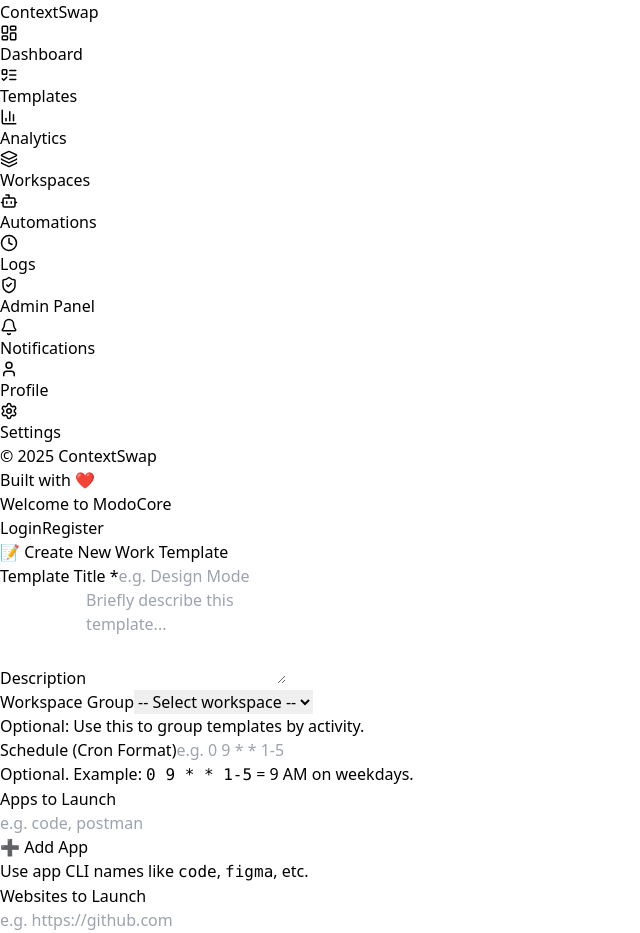
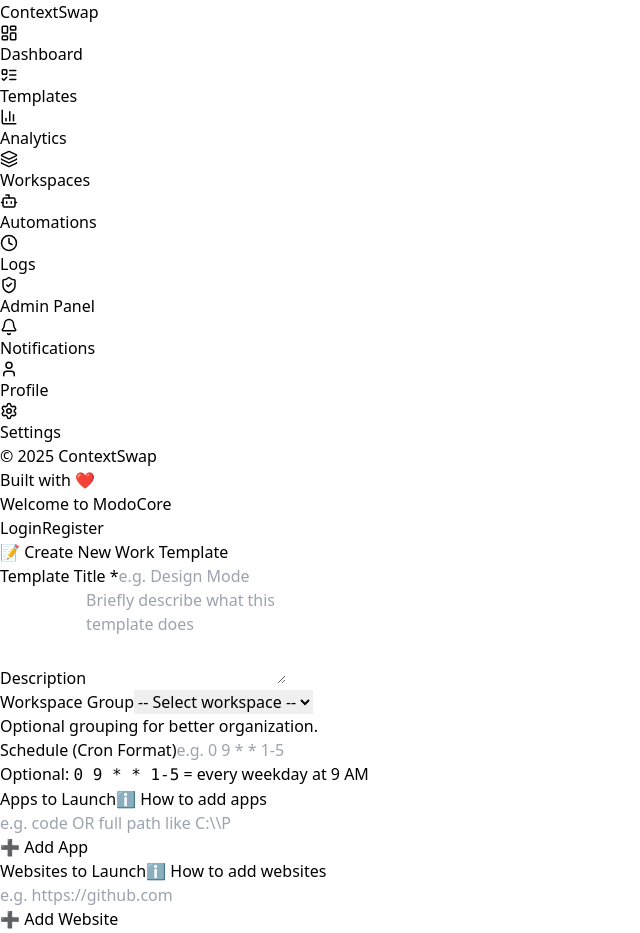
Before and after one commit to JaYRaNa213/ModoCore_Desktop_APP, a React (Vite) app in the folder frontend/: page /add-template in a window 1280 px wide. Shown: the top 933 px of the page, without its empty margins (0-640 px from the left). Built offline with nearby package versions, Linux system fonts and the light colour scheme.

Commit message:
add templates

```diff
--- a/frontend/src/pages/AddTemplate.jsx
+++ b/frontend/src/pages/AddTemplate.jsx
@@ -16,6 +16,8 @@ export default function AddTemplate() {
   const [websites, setWebsites] = useState([""]);
   const [workspace, setWorkspace] = useState("");
   const [schedule, setSchedule] = useState("");
+  const [showAppTips, setShowAppTips] = useState(false);
+  const [showWebTips, setShowWebTips] = useState(false);
   const [loading, setLoading] = useState(false);
   const navigate = useNavigate();
 
@@ -87,11 +89,15 @@ export default function AddTemplate() {
     <div className="max-w-2xl mx-auto py-10">
       <Card className="p-6">
         <CardContent>
-          <h2 className="text-2xl font-bold mb-6 text-indigo-700">📝 Create New Work Template</h2>
+          <h2 className="text-2xl font-bold mb-6 text-indigo-700">
+            📝 Create New Work Template
+          </h2>
           <form onSubmit={handleSubmit} className="space-y-6">
-            {/* Title */}
+            {/* Template Title */}
             <div className="space-y-1">
-              <label className="block text-sm font-medium text-gray-700">Template Title *</label>
+              <label className="text-sm font-medium text-gray-700">
+                Template Title *
+              </label>
               <Input
                 placeholder="e.g. Design Mode"
                 value={title}
@@ -102,17 +108,21 @@ export default function AddTemplate() {
 
             {/* Description */}
             <div className="space-y-1">
-              <label className="block text-sm font-medium text-gray-700">Description</label>
+              <label className="text-sm font-medium text-gray-700">
+                Description
+              </label>
               <Textarea
-                placeholder="Briefly describe this template..."
+                placeholder="Briefly describe what this template does"
                 value={description}
                 onChange={(e) => setDescription(e.target.value)}
               />
             </div>
 
-            {/* Workspace Group */}
+            {/* Workspace */}
             <div className="space-y-1">
-              <label className="block text-sm font-medium text-gray-700">Workspace Group</label>
+              <label className="text-sm font-medium text-gray-700">
+                Workspace Group
+              </label>
               <select
                 value={workspace}
                 onChange={(e) => setWorkspace(e.target.value)}
@@ -125,29 +135,45 @@ export default function AddTemplate() {
                 <option value="Writing">✍️ Writing</option>
                 <option value="Custom">🔧 Custom</option>
               </select>
-              <p className="text-xs text-gray-500">Optional: Use this to group templates by activity.</p>
+              <p className="text-xs text-gray-500">
+                Optional grouping for better organization.
+              </p>
             </div>
 
             {/* Schedule */}
             <div className="space-y-1">
-              <label className="block text-sm font-medium text-gray-700">Schedule (Cron Format)</label>
+              <label className="text-sm font-medium text-gray-700">
+                Schedule (Cron Format)
+              </label>
               <Input
                 placeholder="e.g. 0 9 * * 1-5"
                 value={schedule}
                 onChange={(e) => setSchedule(e.target.value)}
               />
               <p className="text-xs text-gray-500">
-                Optional. Example: <code className="bg-gray-100 p-0.5 rounded">0 9 * * 1-5</code> = 9 AM on weekdays.
+                Optional:{" "}
+                <code className="bg-gray-100 p-1 rounded">0 9 * * 1-5</code> =
+                every weekday at 9 AM
               </p>
             </div>
 
-            {/* Apps */}
+            {/* Apps to Launch */}
             <div className="space-y-2">
-              <label className="block text-sm font-medium text-gray-700">Apps to Launch</label>
+              <label className="text-sm font-medium text-gray-700 flex justify-between items-center">
+                Apps to Launch
+                <button
+                  type="button"
+                  className="text-xs text-indigo-600 underline"
+                  onClick={() => setShowAppTips(!showAppTips)}
+                >
+                  {showAppTips ? "Hide tips" : "ℹ️ How to add apps"}
+                </button>
+              </label>
+
               {apps.map((app, index) => (
                 <div key={index} className="flex gap-2">
                   <Input
-                    placeholder="e.g. code, postman"
+                    placeholder="e.g. code OR full path like C:\\Program Files\\App\\app.exe"
                     value={app}
                     onChange={(e) => handleAppChange(index, e.target.value)}
                   />
@@ -162,15 +188,60 @@ export default function AddTemplate() {
                   )}
                 </div>
               ))}
-              <Button type="button" onClick={handleAddApp} className="text-blue-600">
+
+              <Button
+                type="button"
+                onClick={handleAddApp}
+                className="text-blue-600"
+              >
                 ➕ Add App
               </Button>
-              <p className="text-xs text-gray-500">Use app CLI names like <code>code</code>, <code>figma</code>, etc.</p>
+
+              {showAppTips && (
+                <div className="bg-gray-50 border text-xs text-gray-600 p-3 rounded mt-2">
+                  <p>You can add apps using:</p>
+                  <ul className="list-disc pl-5 mt-1 space-y-1">
+                    <li>
+                      <strong>App name:</strong> <code>VsCode</code>,{" "}
+                      <code>notepad</code>, <code>Postman</code>
+                    </li>
+                    <li>
+                      <strong>Add Path Instruction:</strong>{" "}
+                      <ol>
+                        <li>1. Go to - C:\Program Files </li>
+                        <li>2. open App Folder </li>
+                           <li>3. Search (App Name) .exe </li>
+                         <li>4. Copy Path With (App Name).exe </li>
+
+
+                         </ol>
+                    </li>
+                    <li>
+                      <strong>Path Example:</strong>{" "}
+                      <code>C:\Program Files\Postman\Postman.exe</code>
+                    </li>
+                    <li>
+                      <strong>Shortcuts:</strong> Any command in your system
+                      PATH
+                    </li>
+                  </ul>
+                </div>
+              )}
             </div>
 
-            {/* Websites */}
+            {/* Websites to Launch */}
             <div className="space-y-2">
-              <label className="block text-sm font-medium text-gray-700">Websites to Launch</label>
+              <label className="text-sm font-medium text-gray-700 flex justify-between items-center">
+                Websites to Launch
+                <button
+                  type="button"
+                  className="text-xs text-indigo-600 underline"
+                  onClick={() => setShowWebTips(!showWebTips)}
+                >
+                  {showWebTips ? "Hide tips" : "ℹ️ How to add websites"}
+                </button>
+              </label>
+
               {websites.map((site, index) => (
                 <div key={index} className="flex gap-2">
                   <Input
@@ -189,10 +260,42 @@ export default function AddTemplate() {
                   )}
                 </div>
               ))}
-              <Button type="button" onClick={handleAddWebsite} className="text-blue-600">
+
+              <Button
+                type="button"
+                onClick={handleAddWebsite}
+                className="text-blue-600"
+              >
                 ➕ Add Website
               </Button>
-              <p className="text-xs text-gray-500">Include <code>https://</code> prefix for proper opening.</p>
+
+              {showWebTips && (
+                <div className="bg-gray-50 border text-xs text-gray-600 p-3 rounded mt-2">
+                  <p>Make sure URLs:</p>
+                  <ul className="list-disc pl-5 mt-1 space-y-1">
+                    <li>
+                      Start with <code>http://</code> or <code>https://</code>
+                    </li>
+                    <li>
+                      Examples:
+                      <ul className="list-inside pl-3 space-y-0.5">
+                        <li>
+                          <code>https://github.com</code>
+                        </li>
+                        <li>
+                          <code>http://amazon.in</code>
+                        </li>
+                        <li>
+                          <code>https://youtube.com</code>
+                        </li>
+                        <li>
+                          <code>http://localhost:3000</code>
+                        </li>
+                      </ul>
+                    </li>
+                  </ul>
+                </div>
+              )}
             </div>
 
             {/* Submit */}
```
